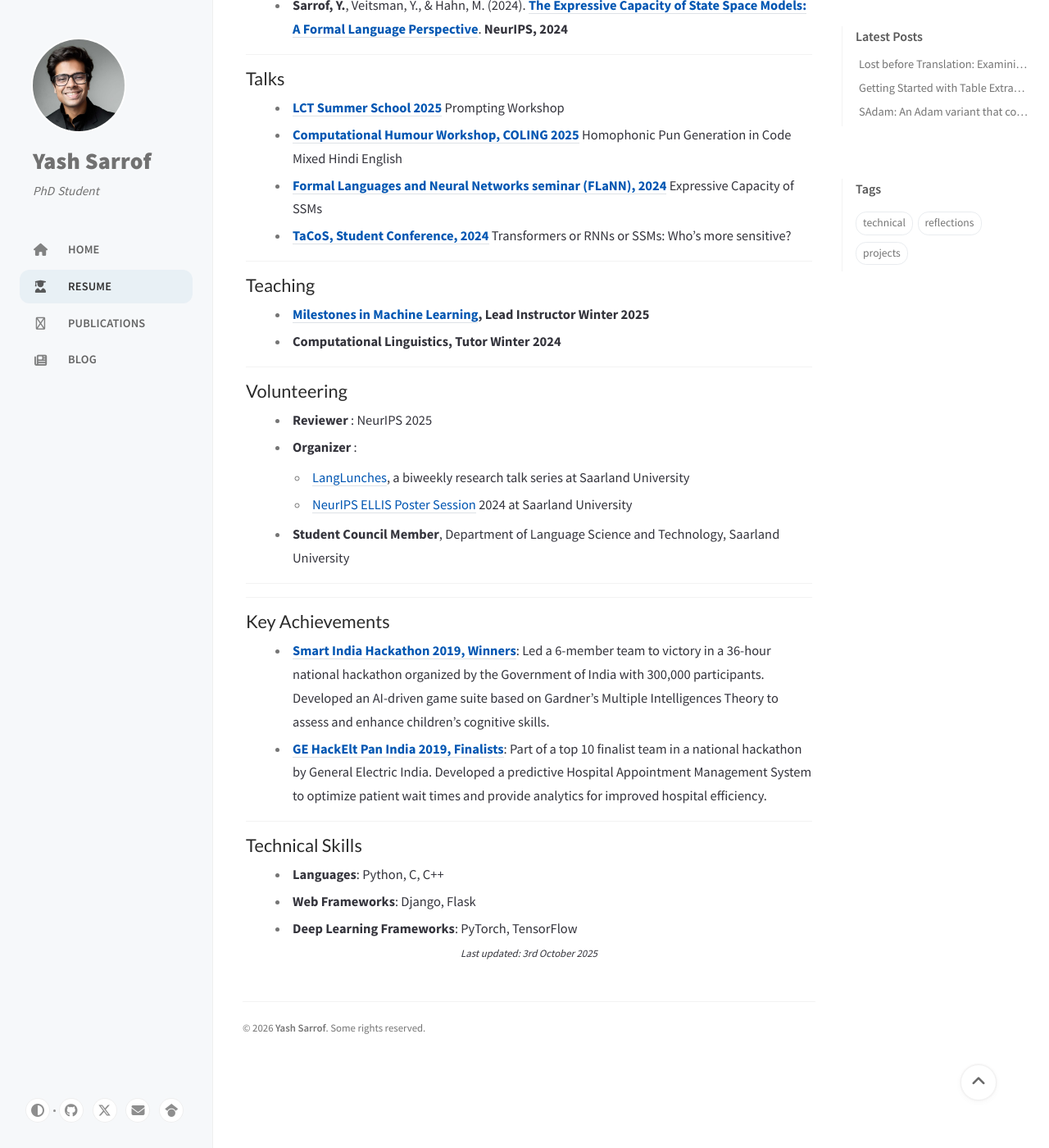
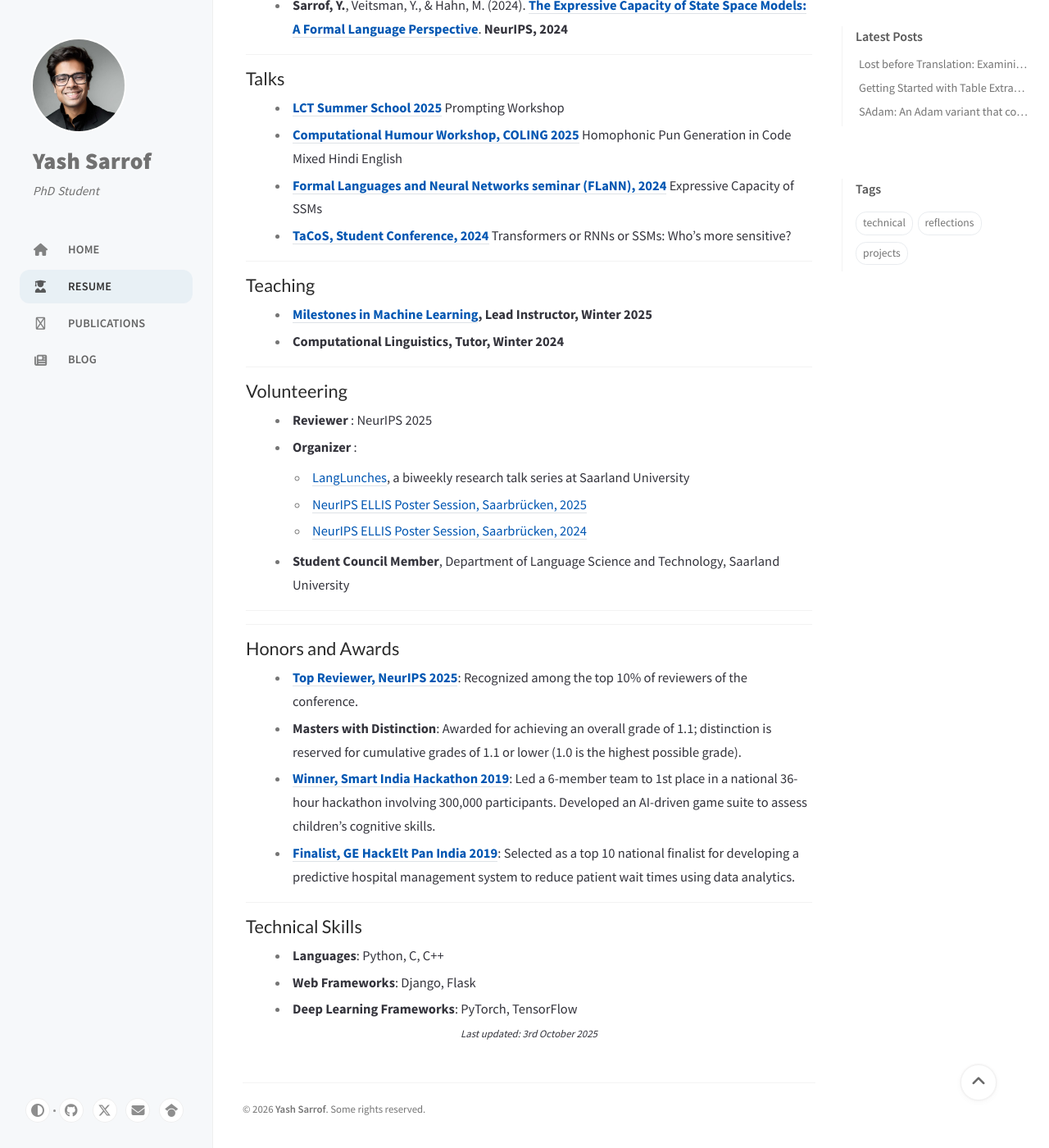
Before and after one commit to yashYRS/yashYRS.github.io, a Jekyll site: the page built from _tabs/resume.md, in a window 1280 px wide and 1400 px high, scrolled down 1079 px. Shown: the whole window at 82% size. Built offline with Jekyll 4.4.1, drawn with Linux system fonts in a browser that asks for light colours; cached includes are drawn as plain includes; comment, search, counter and statistics services are not loaded; some of the changed text lies outside the part shown.

Commit message:
updated resume

```diff
--- a/_data/resume.yaml
+++ b/_data/resume.yaml
@@ -27,7 +27,7 @@ data:
 
       - Universität des Saarlandes:
           date: 2023 - 2025
-          gpa: GPA - 1.2 (4.0 on US scale)
+          gpa: GPA - 1.1 (4.0 on US scale)
           subtitle: M.Sc. in Computational Linguistics
       - Manipal Institute of Technology:
           date: 2016 - 2020
@@ -35,10 +35,12 @@ data:
           subtitle: B.Tech Computer Science and Engineering
 
   achievements:
-    title: Key Achievements
-    text: |
-      - [**Smart India Hackathon 2019, Winners**](https://github.com/yashYRS/MultipleIntelligence): Led a 6-member team to victory in a 36-hour national hackathon organized by the Government of India with 300,000 participants. Developed an AI-driven game suite based on Gardner's Multiple Intelligences Theory to assess and enhance children's cognitive skills.
-      - [**GE HackElt Pan India 2019, Finalists**](https://github.com/rsarky/Imetay): Part of a top 10 finalist team in a national hackathon by General Electric India. Developed a predictive Hospital Appointment Management System to optimize patient wait times and provide analytics for improved hospital efficiency.
+      title: Honors and Awards
+      text: |
+        - [**Top Reviewer, NeurIPS 2025**](https://neurips.cc/Conferences/2025/ProgramCommittee#top-reviewer): Recognized among the top 10% of reviewers of the conference.
+        - **Masters with Distinction**: Awarded for achieving an overall grade of 1.1; distinction is reserved for cumulative grades of 1.1 or lower (1.0 is the highest possible grade).
+        - [**Winner, Smart India Hackathon 2019**](https://github.com/yashYRS/MultipleIntelligence): Led a 6-member team to 1st place in a national 36-hour hackathon involving 300,000 participants. Developed an AI-driven game suite to assess children's cognitive skills.
+        - [**Finalist, GE HackElt Pan India 2019**](https://github.com/rsarky/Imetay): Selected as a top 10 national finalist for developing a predictive hospital management system to reduce patient wait times using data analytics.
 
   experience:
     title: Relevant Work Experience
@@ -84,8 +86,8 @@ data:
   teaching:
     title: Teaching
     text: |
-      - **[Milestones in Machine Learning](https://lacoco-lab.github.io/courses/classics-25/), Lead Instructor Winter 2025**
-      - **Computational Linguistics, Tutor Winter 2024**
+      - **[Milestones in Machine Learning](https://lacoco-lab.github.io/courses/classics-25/), Lead Instructor, Winter 2025**
+      - **Computational Linguistics, Tutor, Winter 2024**
 
   volunteering:
     title: Volunteering
@@ -93,7 +95,8 @@ data:
       - **Reviewer** : NeurIPS 2025
       - **Organizer** :
         - [LangLunches](https://langlunches.github.io/), a biweekly research talk series at Saarland University
-        - [NeurIPS ELLIS Poster Session](https://lacoco-lab.github.io/events/PreNeurIPS2024/) 2024 at Saarland University
+        - [NeurIPS ELLIS Poster Session, Saarbrücken, 2025](https://lacoco-lab.github.io/events/PreNeurIPS2025/)
+        - [NeurIPS ELLIS Poster Session, Saarbrücken, 2024](https://lacoco-lab.github.io/events/PreNeurIPS2024/)
       - **Student Council Member**, Department of Language Science and Technology, Saarland University
 
   skills:
```
